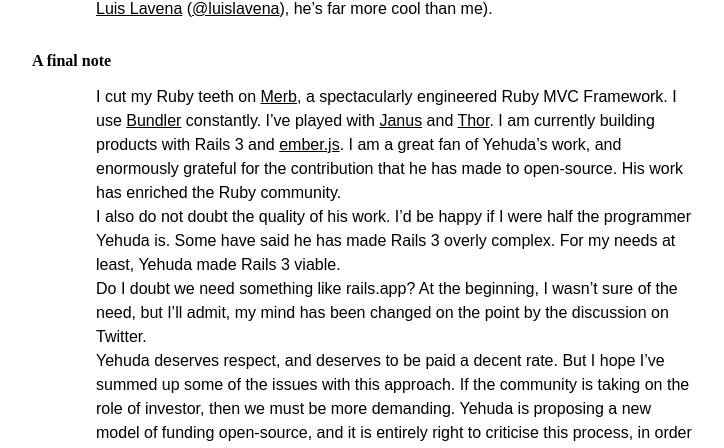
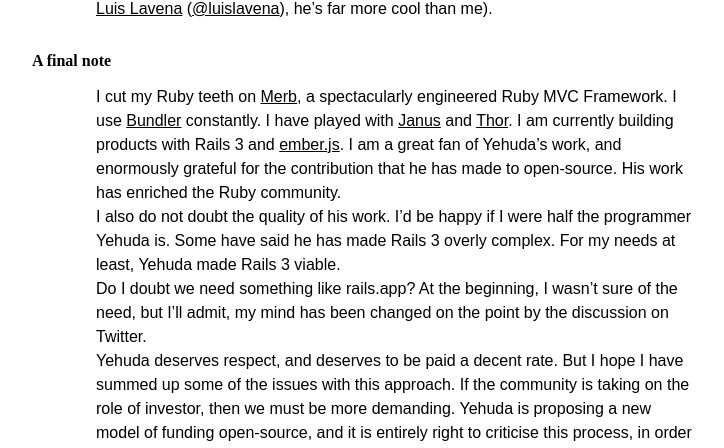
Before and after one commit to myabc/myabc.github.com, a Jekyll site: the page built from _posts/2012-4-2-crowd-control.markdown, in a window 1280 px wide and 900 px high, scrolled down 1678 px. Shown: the part 148-596 px from the top of the window, without its empty margins (44-768 px from the left). Built offline with Jekyll 4.4.1, drawn with Linux system fonts in a browser that asks for light colours; nearby versions of some CDN libraries; Markdown is read by kramdown in place of the engine named in the settings; comment, search, counter and statistics services are not loaded; some of the changed text lies outside the part shown.

Commit message:
'Crowd control': Style fixes
Signed-off-by: Alex Coles <alex@alexbcoles.com>

```diff
--- a/_posts/2012-4-2-crowd-control.markdown
+++ b/_posts/2012-4-2-crowd-control.markdown
@@ -8,7 +8,7 @@ tags:   [bundler, ruby]
 
 ## Crowd-sourcing meets open-source
 
-Something makes me deeply uncomfortable about [Yehuda Katz]'s ([@wycats]) recently announced [crowd-sourcing effort for rails.app](http://www.kickstarter.com/projects/1397300529/railsapp), and I've been trying to put my finger on it. To a certain extent, writing anything on the subject is a moot point. As of 2nd April, the target of $25,000 has been far exceeded. There is clearly interest (and money) in our industry for such a tool.
+Something makes me deeply uncomfortable about [Yehuda Katz]'s ([@wycats]) recently announced [crowd-sourcing effort for rails.app](http://www.kickstarter.com/projects/1397300529/railsapp), and I have been trying to put my finger on it. To a certain extent, writing anything on the subject is a moot point. As of 2nd April, the target of $25,000 has been far exceeded. There is clearly interest (and money) in our industry for such a tool.
 
 
 Nevertheless, I think [Eric Hodel] is conflating points in his latest blog post ["On Community Funding of Open Source"](http://blog.segment7.net/2012/03/29/on-community-funding-of-open-source).
@@ -52,14 +52,14 @@ It is also important to consider what sort of precedent this will set for doing
 
 ### A final note
 
-I cut my Ruby teeth on [Merb], a spectacularly engineered Ruby MVC Framework. I use [Bundler] constantly. I've played with [Janus] and [Thor]. I am currently building products with Rails 3 and [ember.js]. I am a great fan of Yehuda's work, and enormously grateful for the contribution that he has made to open-source. His work has enriched the Ruby community.
+I cut my Ruby teeth on [Merb], a spectacularly engineered Ruby MVC Framework. I use [Bundler] constantly. I have played with [Janus] and [Thor]. I am currently building products with Rails 3 and [ember.js]. I am a great fan of Yehuda's work, and enormously grateful for the contribution that he has made to open-source. His work has enriched the Ruby community.
 
 I also do not doubt the quality of his work. I'd be happy if I were half the programmer Yehuda is. Some have said he has made Rails 3 overly complex. For my needs at least, Yehuda made Rails 3 viable.
 
 
 Do I doubt we need something like rails.app? At the beginning, I wasn't sure of the need, but I'll admit, my mind has been changed on the point by the discussion on Twitter.
 
-Yehuda deserves respect, and deserves to be paid a decent rate. But I hope I've summed up some of the issues with this approach. If the community is taking on the role of investor, then we must be more demanding. Yehuda is proposing a new model of funding open-source, and it is entirely right to criticise this process, in order to refine it.
+Yehuda deserves respect, and deserves to be paid a decent rate. But I hope I have summed up some of the issues with this approach. If the community is taking on the role of investor, then we must be more demanding. Yehuda is proposing a new model of funding open-source, and it is entirely right to criticise this process, in order to refine it.
 
 _As a footnote: this whole issue reminded me that the folks at Travis were due a little contribution from me. I was in the middle of an internal launch back when the crowd-sourcing started (read – living under a rock) and so it passed me by. I'd encourage you to support an open-source project out there! Be it with cash donations or patches._
 
```
